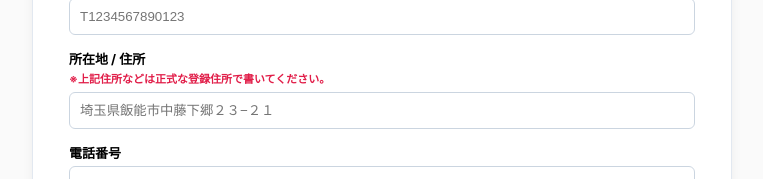
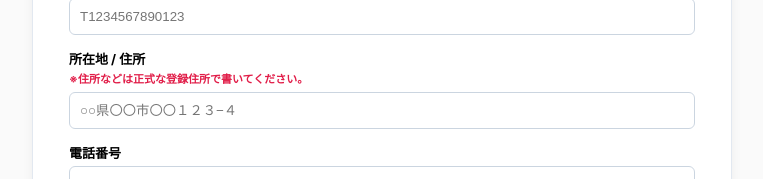
Before and after one commit to thellcishii-lang/push-taro, a Next.js app: page /upgrade/pro in a window 1280 px wide. Shown: the part 346-525 px from the top of the page, without its empty margins (258-1021 px from the left). Built offline with nearby package versions, Linux system fonts and the light colour scheme; no server answers.

Commit message:
Update page.tsx

```diff
--- a/app/upgrade/pro/page.tsx
+++ b/app/upgrade/pro/page.tsx
@@ -169,12 +169,12 @@ function ProUpgradeContent() {
             <div>
               <label style={{ display: 'block', marginBottom: '2px', fontWeight: 'bold', fontSize: '13px' }}>所在地 / 住所</label>
               <p style={{ margin: '0 0 6px 0', fontSize: '11px', color: '#e11d48', fontWeight: 'bold' }}>
-                ※上記住所などは正式な登録住所で書いてください。
+                ※住所などは正式な登録住所で書いてください。
               </p>
               <input
                 type="text"
                 required
-                placeholder="埼玉県飯能市中藤下郷２３−２１"
+                placeholder="○○県〇〇市〇〇１２３−４"
                 value={address}
                 onChange={(e) => setAddress(e.target.value)}
                 style={{ width: '100%', padding: '10px', borderRadius: '6px', border: '1px solid #cbd5e0', boxSizing: 'border-box' }}
```
